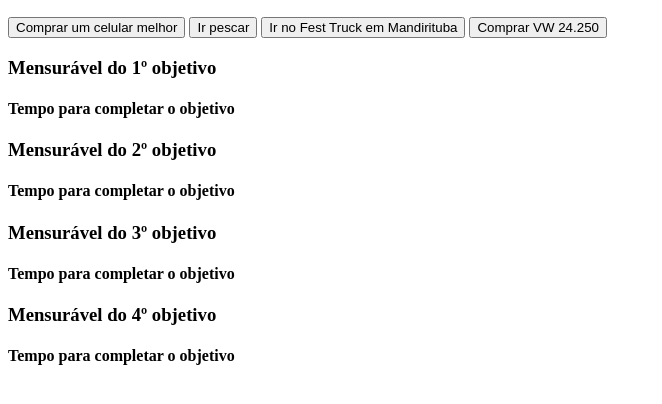
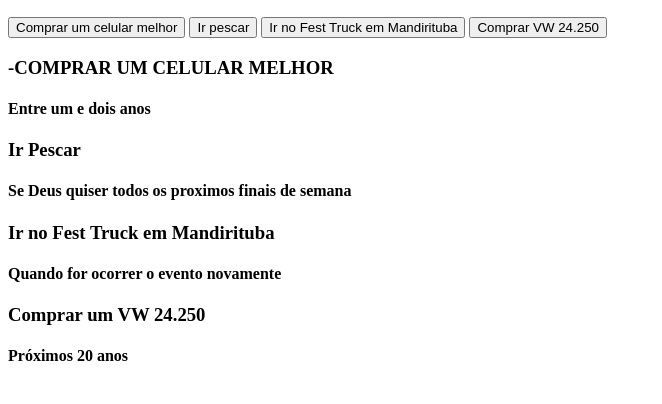
Before and after one commit to Daniel-gk/dane-sabe-d-mais-, a plain HTML site: page index.html in a window 1280 px wide. Shown: the part 50-454 px from the top of the page, without its empty margins (0-662 px from the left). Drawn offline with Linux system fonts and the light colour scheme.

Commit message:
Update index.html

```diff
--- a/index.html
+++ b/index.html
@@ -22,23 +22,23 @@
             </div>
             <div class="abas-textos">
                 <div class="aba-conteudo ativo">
-                    <h3 class="aba-conteudo-titulo-principal">Mensurável do 1º objetivo</h3>
-                    <h4 class="aba-conteudo-titulo-secundario">Tempo para completar o objetivo</h4>
+                    <h3 class="aba-conteudo-titulo-principal">-COMPRAR UM CELULAR MELHOR</h3>
+                    <h4 class="aba-conteudo-titulo-secundario">Entre um e dois anos</h4>
                     <div class="contador"></div>
                 </div>
                 <div class="aba-conteudo">
-                    <h3 class="aba-conteudo-titulo-principal">Mensurável do 2º objetivo</h3>
-                    <h4 class="aba-conteudo-titulo-secundario">Tempo para completar o objetivo</h4>
+                    <h3 class="aba-conteudo-titulo-principal">Ir Pescar</h3>
+                    <h4 class="aba-conteudo-titulo-secundario">Se Deus quiser todos os proximos finais de semana</h4>
                     <div class="contador"></div>
                 </div>
                 <div class="aba-conteudo">
-                    <h3 class="aba-conteudo-titulo-principal">Mensurável do 3º objetivo</h3>
-                    <h4 class="aba-conteudo-titulo-secundario">Tempo para completar o objetivo</h4>
+                    <h3 class="aba-conteudo-titulo-principal">Ir no Fest Truck em Mandirituba</h3>
+                    <h4 class="aba-conteudo-titulo-secundario">Quando for ocorrer o evento novamente</h4>
                     <div class="contador"></div>
                 </div>
                 <div class="aba-conteudo">
-                    <h3 class="aba-conteudo-titulo-principal">Mensurável do 4º objetivo</h3>
-                    <h4 class="aba-conteudo-titulo-secundario">Tempo para completar o objetivo</h4>
+                    <h3 class="aba-conteudo-titulo-principal">Comprar um VW 24.250</h3>
+                    <h4 class="aba-conteudo-titulo-secundario">Próximos 20 anos</h4>
                     <div class="contador."></div>
                 </div>
             </div>
```
